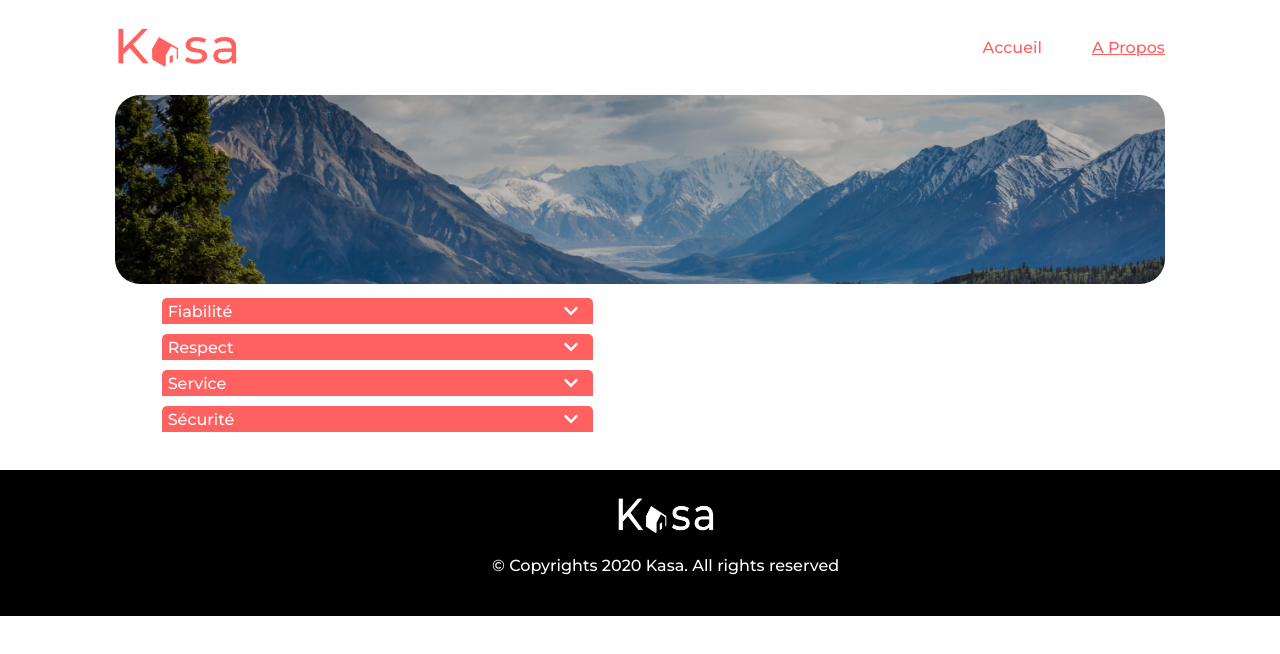
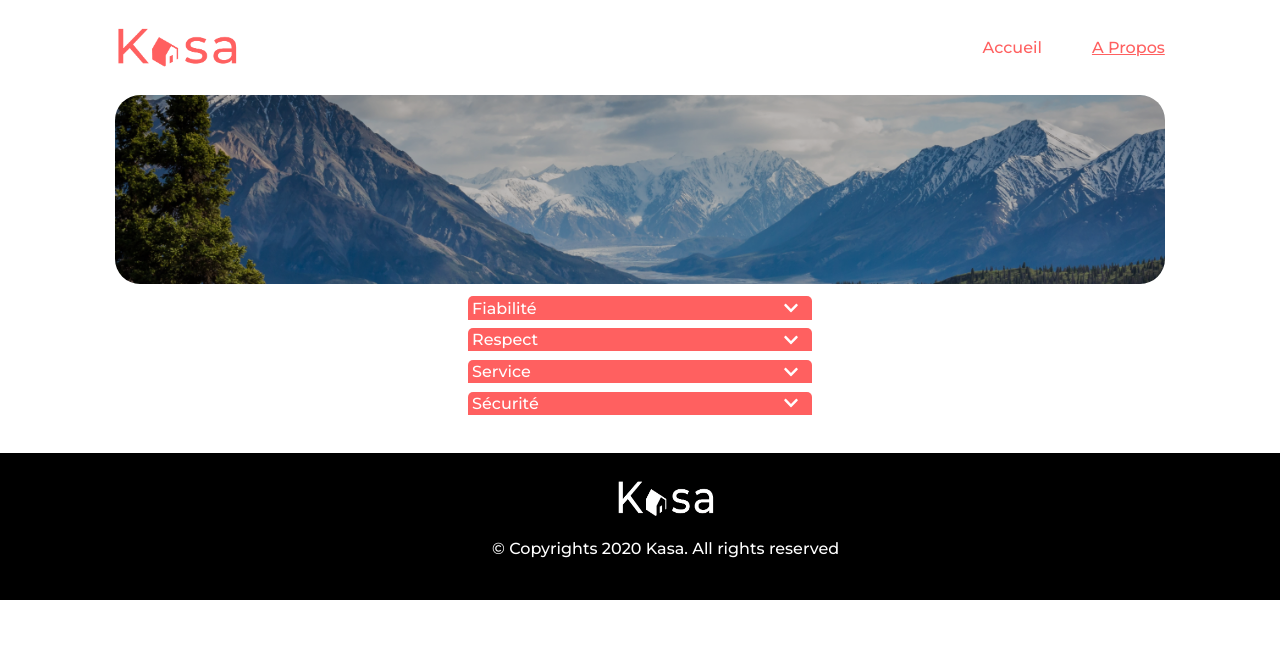
Before and after one commit to cnahornyj/kasa, a React (Create React App) app: page /a-propos in a window 1280 px wide. Shown: the top 654 px of the page. Built offline with nearby package versions, Linux system fonts and the light colour scheme.

Commit message:
Changement d'état de l'icône au clic pour ouvrir le bloc

```diff
--- a/src/components/TexteAPropos.js
+++ b/src/components/TexteAPropos.js
@@ -7,22 +7,31 @@ class TexteAPropos extends Component {
   constructor() {
     super();
     this.state = {
-      isVisible: false,
-      isUp: false
+      isVisible: false
     };
   }
 
   render() {
+
+    let button;
+    if (this.state.isVisible){
+      button = <FontAwesomeIcon icon={faChevronUp} className="arrow" onClick={() => this.onClick()} />
+      } else {
+      button = <FontAwesomeIcon icon={faChevronDown} className="arrow" onClick={() => this.onClick()} />
+      }
+
     return (
-      <article style={{width:"50%"}}>
+      <div style={{width:"40%", margin:"auto"}}>
+      <article>
         <div className="title">
           <h2 className="subtitle">{this.props.title}</h2>
-          <FontAwesomeIcon icon={this.isUp ? faChevronUp : faChevronDown} className="arrow" onClick={() => this.onClick()} />
+          {button}
         </div>
         {this.state.isVisible ? (
           <p className="description">{this.props.description}</p>
         ) : null}
       </article>
+      </div>
     );
   }
 
```
